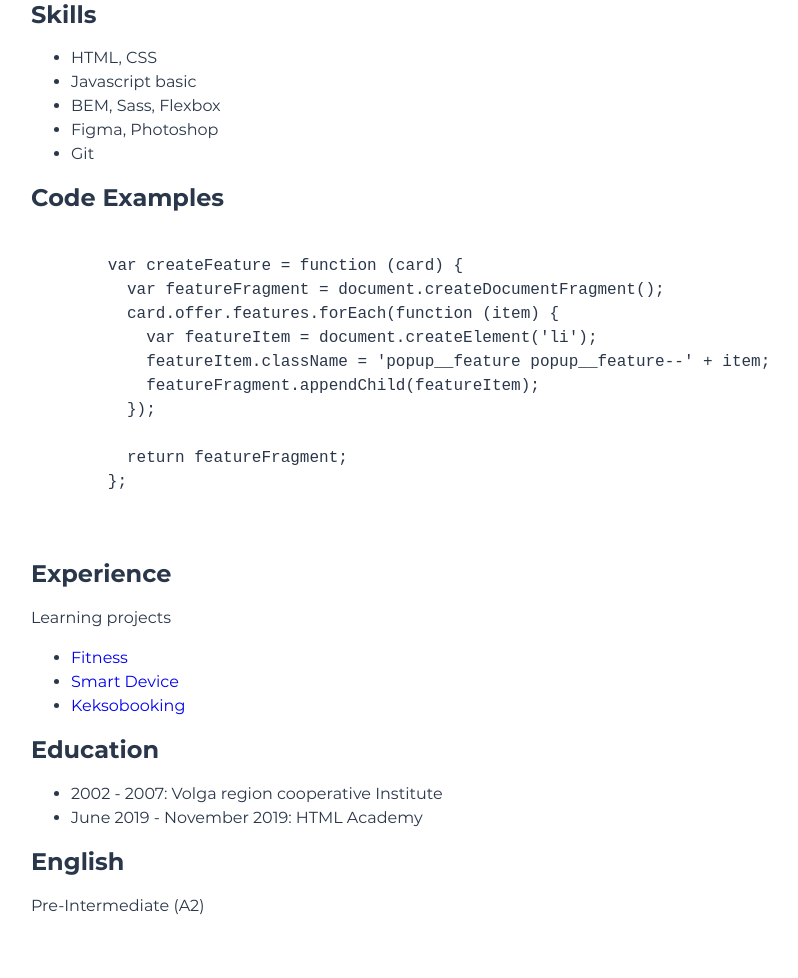
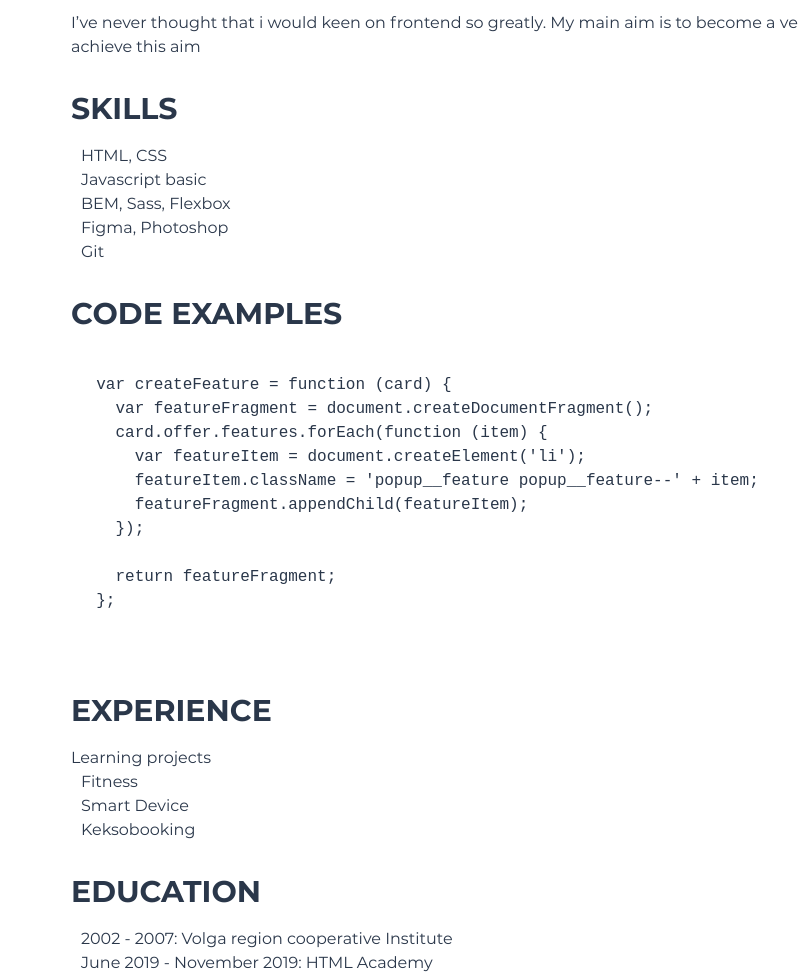
Before and after one commit to besputindanil/rsschool-cv, a plain HTML site: page index.html in a window 1280 px wide. Shown: the part 481-1459 px from the top of the page, without its empty margins (9-807 px from the left). Before the commit the page ends 1415 px from the top, so only its background shows below. Drawn offline with Linux system fonts and the light colour scheme.

Commit message:
feat: add page-main css styles

```diff
--- a/css/style.css
+++ b/css/style.css
@@ -75,3 +75,46 @@ a {
   color: #ffffff;
   text-transform: uppercase;
 }
+
+.page-main {
+  padding: 40px;
+}
+
+.container {
+  margin-bottom: 30px;
+}
+
+.title {
+  margin: 0;
+  margin-bottom: 15px;
+
+  font-size: 30px;
+  line-height: 40px;
+  text-transform: uppercase;
+}
+
+.contacts__list,
+.skills__list,
+.experience__list,
+.education__list {
+  margin: 0;
+  margin-left: 10px;
+  padding: 0;
+  list-style: none;
+}
+
+.contacts__link,
+.experience__link {
+  color: #2a374a;
+}
+
+.summary__text,
+.code-examples__text,
+.english__text {
+  margin: 0;
+  padding: 0;
+}
+
+.code-examples__text {
+  margin-left: -90px;
+}
--- a/index.html
+++ b/index.html
@@ -18,7 +18,7 @@
       <h2 class="page-header__title">Danil Besputin</h2>
     </header>
     <main class="page-main">
-      <section class="contacts">
+      <section class="contacts container">
         <h2 class="contacts__title title">Contacts</h2>
         <ul class="contacts__list">
           <li class="contacts__item">phone:
@@ -32,14 +32,14 @@
           </li>
         </ul>
       </section>
-      <section class="summary">
+      <section class="summary container">
         <h2 class="summary__title title">Summary</h2>
         <p class="summary__text">
           I’ve never thought that i would keen on frontend so greatly. My main aim is to become a very good developer.
           I’ll try to do my best to achieve this aim
         </p>
       </section>
-      <section class="skills">
+      <section class="skills container">
         <h2 class="skills__title title">Skills</h2>
         <ul class="skills__list">
           <li class="skills__item">HTML, CSS</li>
@@ -49,7 +49,7 @@
           <li class="skills__item">Git</li>
         </ul>
       </section>
-      <section class="code-examples">
+      <section class="code-examples container">
         <h2 class="code-exaples__title title">Code Examples</h2>
         <pre class="code-examples__text">
           <code>
@@ -66,7 +66,7 @@
           </code>
         </pre>
       </section>
-      <section class="experience">
+      <section class="experience container">
         <h2 class="experience__title title">Experience</h2>
         <span class="experince__list-title">Learning projects</span>
         <ul class="experience__list">
@@ -81,14 +81,14 @@
           </li>
         </ul>
       </section>
-      <section class="education">
+      <section class="education container">
         <h2 class="education__title title">Education</h2>
         <ul class="education__list">
           <li class="eductation__item">2002 - 2007: Volga region cooperative Institute</li>
           <li class="eductation__item">June 2019 - November 2019: HTML Academy</li>
         </ul>
       </section>
-      <section class="english">
+      <section class="english container">
         <h2 class="english__title title">English</h2>
         <p class="english__text">Pre-Intermediate (A2)</p>
       </section>
```
Lines whose indentation alone changed are shown as unchanged.
